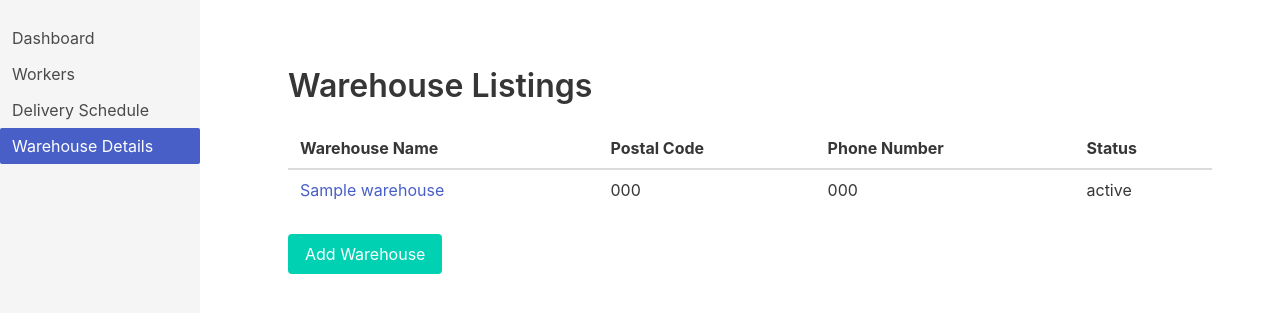
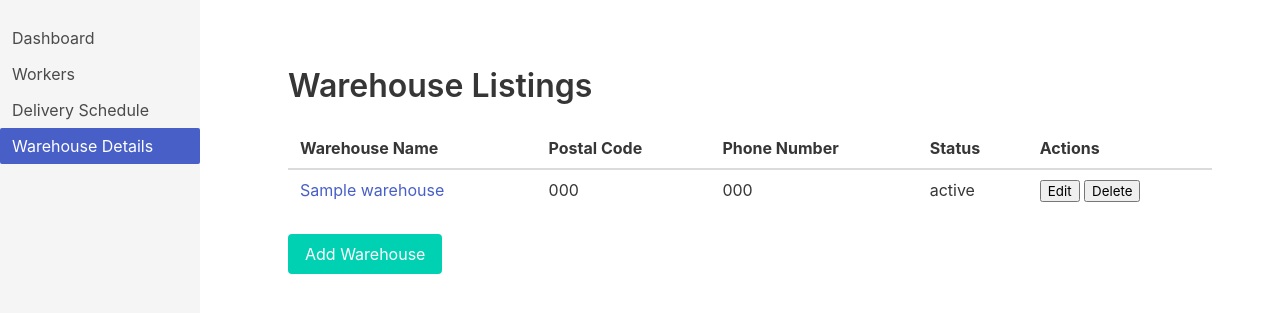
Before and after one commit to prezgamer/LogisticStart-Application, a Django app: template django_web_project/django_project/logisticstart/templates/logisticstart/Warehouse/warehouseList.html in a window 1280 px wide. Shown: the part 52-365 px from the top of the page. Run offline with Django 5.2, Linux system fonts and the light colour scheme; the template is opened without the code that fills it: most values are stand-ins (such as "Sample title", 1, 10 or a date in 2020); data that the repository does not hold is empty.

Commit message:
Update warehouseList.html

```diff
--- a/django_web_project/django_project/logisticstart/templates/logisticstart/Warehouse/warehouseList.html
+++ b/django_web_project/django_project/logisticstart/templates/logisticstart/Warehouse/warehouseList.html
@@ -56,6 +56,7 @@
                                 <th>Postal Code</th>
                                 <th>Phone Number</th>
                                 <th>Status</th>
+                                <th>Actions</th>
                             </tr>
                         </thead>
                         <tbody>
@@ -65,6 +66,13 @@
                                 <td>{{ warehouse.warehouse_postalcode }}</td>
                                 <td>{{ warehouse.warehouse_phonenumber }}</td>
                                 <td>{{ warehouse.warehouse_status }}</td>
+                                <td>
+                                    <a href= "{% url 'logisticstart-editwarehouse' id=warehouse.id %}" class="btn"><button>Edit</button></a>
+                                    <form method="post" action="{% url 'delete_warehouse_listing' id=warehouse.id %}" style="display:inline;">
+                                        {% csrf_token %}
+                                        <button type="submit" class="btn delete-btn" onclick="return confirm('Are you sure you want to delete this item?')">Delete</button>
+                                    </form>
+                                </td>
                             </tr>
                             {% endfor %}
                         </tbody>
```
